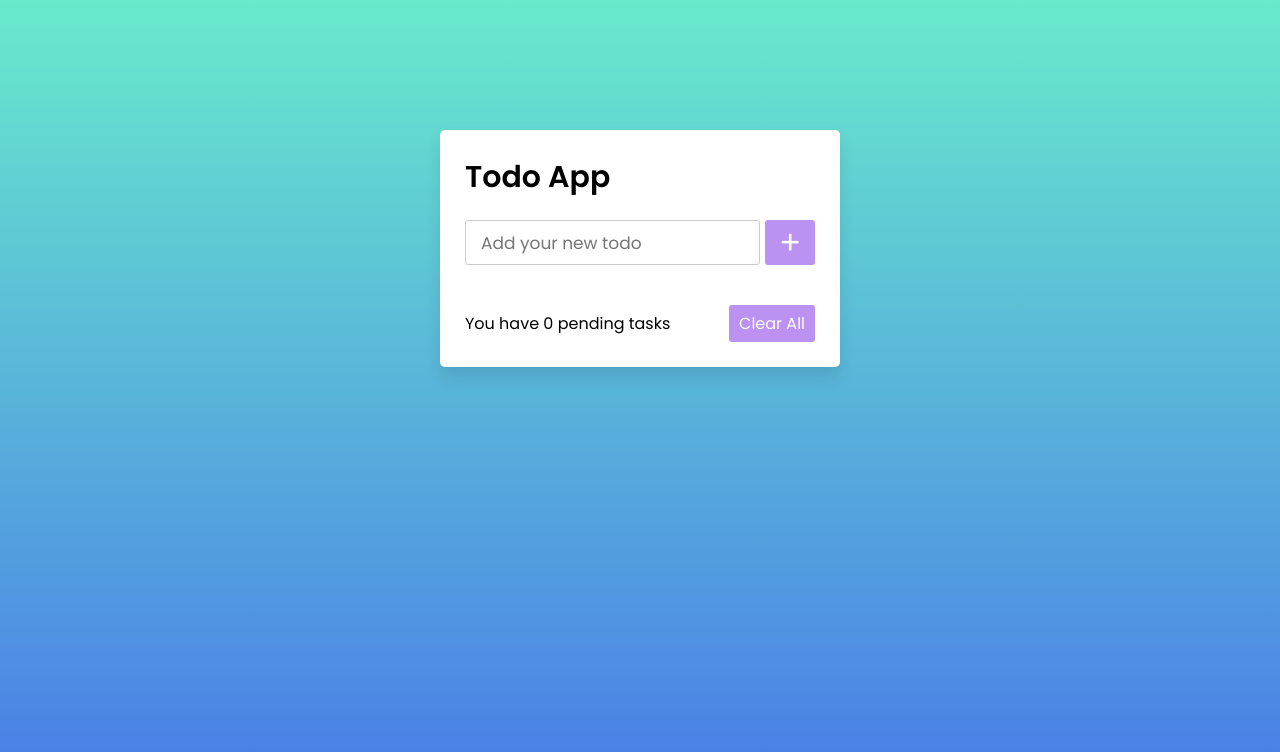
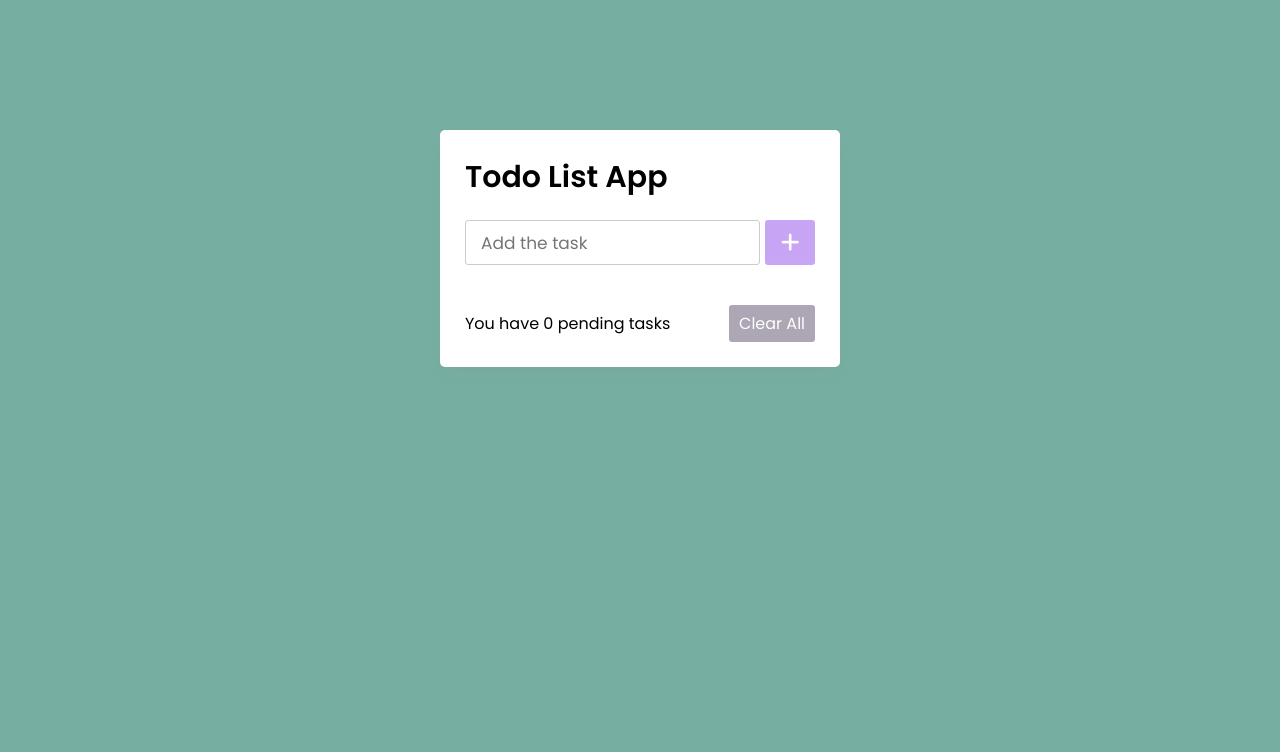
Before and after one commit to binag123/Todolist, a website: page www/index.html in a window 1280 px wide. Drawn offline with Linux system fonts and the light colour scheme.

Commit message:
creating index.html page

```diff
--- a/www/index.html
+++ b/www/index.html
@@ -1,19 +1,20 @@
 <!DOCTYPE html>
-<!-- Coding By CodingNepal - youtube.com/codingnepal -->
+
 <html lang="en">
 <head>
     <meta charset="UTF-8">
     <meta name="viewport" content="width=device-width, initial-scale=1.0">
-    <title>Todo App JavaScript | CodingNepal</title>
+    <title>Todo App JavaScript </title>
     <link rel="stylesheet" href="style.css">
     <script src="https://kit.fontawesome.com/a076d05399.js"></script>
+
 </head>
 <body>
   <div class="wrapper">
-    <header>Todo App</header>
+    <header>Todo List App</header>
     <div class="inputField">
-      <input type="text" placeholder="Add your new todo">
-      <button><i class="fas fa-plus"></i></button>
+      <input type="text" placeholder="Add the task">
+      <button><i class="fas fa-plus" ></i></button>
     </div>
     <ul class="todoList">
       <!-- data are comes from local storage -->
--- a/www/style.css
+++ b/www/style.css
@@ -7,14 +7,14 @@
 }
 ::selection{
   color: #ffff;
-  background: rgb(142, 73, 232);
+  background: rgb(142, 114, 179);
 }
 body{
   width: 100%;
   height: 100vh;
   /* overflow: hidden; */
   padding: 10px;
-  background: linear-gradient(to bottom, #68EACC 0%, #497BE8 100%);
+  background:  #76afa2;
 }
 .wrapper{
   background: #fff;
@@ -23,7 +23,7 @@ body{
   margin: 120px auto;
   padding: 25px;
   border-radius: 5px;
-  box-shadow: 0px 10px 15px rgba(0,0,0,0.1);
+  box-shadow: 0px 10px 15px rgba(143, 140, 140, 0.1);
 }
 .wrapper header{
   font-size: 30px;
@@ -46,7 +46,7 @@ body{
   transition: all 0.3s ease;
 }
 .inputField input:focus{
-  border-color: #8E49E8;
+  border-color: #423058;
 }
 .inputField button{
   width: 50px;
@@ -56,7 +56,7 @@ body{
   margin-left: 5px;
   font-size: 21px;
   outline: none;
-  background: #8E49E8;
+  background: #a36aee;
   cursor: pointer;
   border-radius: 3px;
   opacity: 0.6;
@@ -65,7 +65,7 @@ body{
 }
 .inputField button:hover,
 .footer button:hover{
-  background: #721ce3;
+  background: #473163;
 }
 .inputField button.active{
   opacity: 1;
@@ -90,7 +90,7 @@ body{
 .todoList li .icon{
   position: absolute;
   right: -45px;
-  background: #e74c3c;
+  background: #e67e72;
   width: 45px;
   text-align: center;
   color: #fff;
@@ -117,7 +117,7 @@ body{
   font-weight: 400;
   font-size: 16px;
   margin-left: 5px;
-  background: #8E49E8;
+  background: #776c85;
   cursor: pointer;
   user-select: none;
   opacity: 0.6;
```
